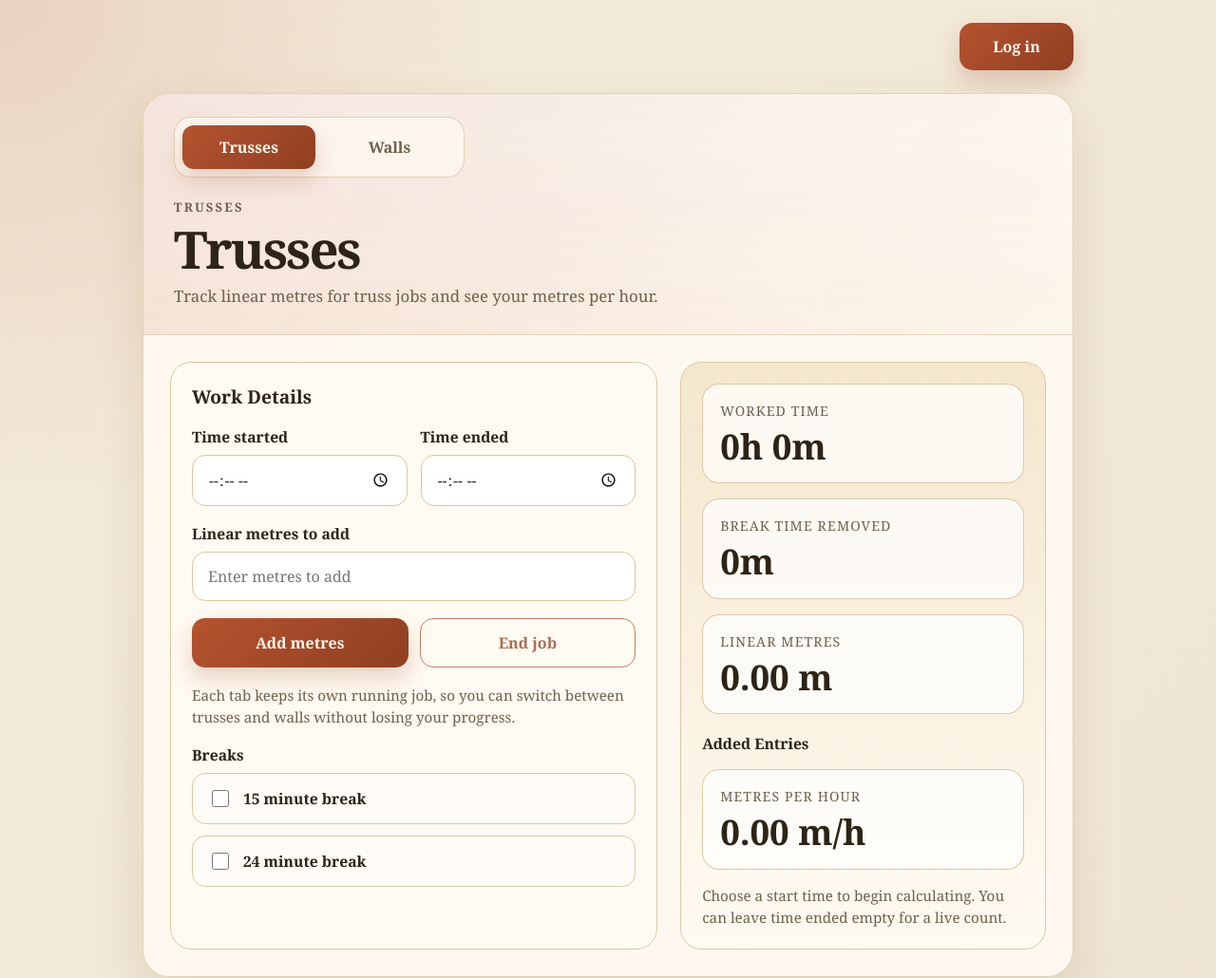
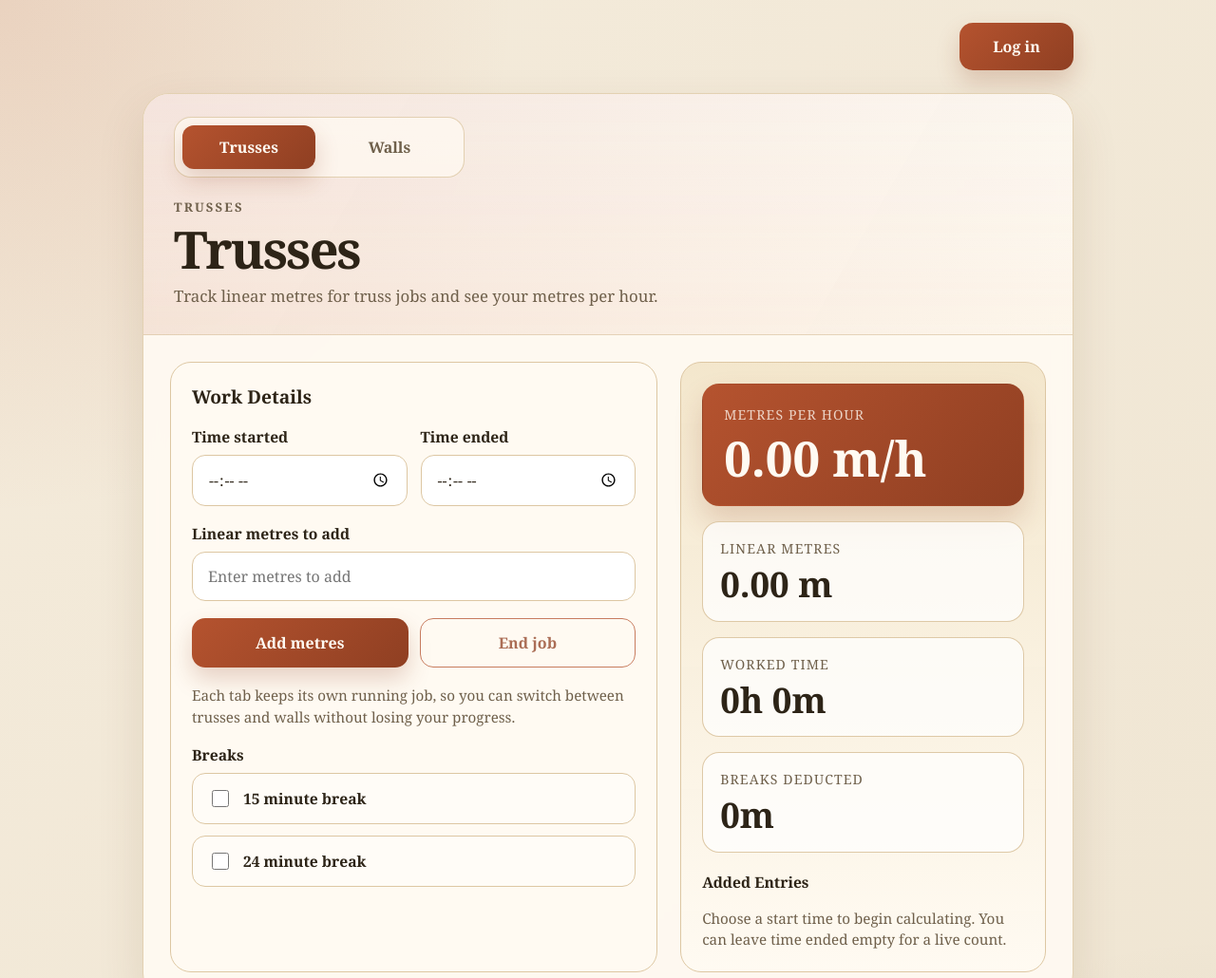
Before and after one commit to KatsuraHina/Screw-COunt, a website with bundled scripts: page public/index.html in a window 1280 px wide. Shown: the top 1030 px of the page at 95% size. Built offline with nearby package versions, Linux system fonts and the light colour scheme; no server answers.

Commit message:
I reordered the stats panel to:
Metres per hour
Linear metres
Worked time
Breaks deducted

```diff
--- a/public/index.html
+++ b/public/index.html
@@ -82,29 +82,29 @@
       </div>
 
       <aside class="card summary">
+        <div class="stat stat-primary">
+          <span id="rateLabel">Metres per hour</span>
+          <strong id="rate">0.00 m/h</strong>
+        </div>
+
         <div class="stat">
-          <span>Worked Time</span>
+          <span id="totalUnitsLabel">Linear metres</span>
+          <strong id="totalUnitsDisplay">0.00 m</strong>
+        </div>
+
+        <div class="stat">
+          <span>Worked time</span>
           <strong id="workedTime">0h 0m</strong>
         </div>
 
         <div class="stat">
-          <span>Break Time Removed</span>
+          <span>Breaks deducted</span>
           <strong id="breakTime">0m</strong>
-        </div>
-
-        <div class="stat">
-          <span id="totalUnitsLabel">Linear Metres</span>
-          <strong id="totalUnitsDisplay">0.00 m</strong>
         </div>
 
         <div class="entries">
           <span id="entriesTitle" class="breaks-title">Added Entries</span>
           <ol id="entriesList" class="entry-list"></ol>
-        </div>
-
-        <div class="stat">
-          <span id="rateLabel">Metres Per Hour</span>
-          <strong id="rate">0.00 m/h</strong>
         </div>
 
         <p id="statusMessage" class="hint">
--- a/public/jobs.js
+++ b/public/jobs.js
@@ -7,7 +7,7 @@ export const JOB_TYPES = {
     label: "Trusses",
     unitLabel: "Linear metres",
     shortUnit: "m",
-    rateLabel: "Metres Per Hour",
+    rateLabel: "Metres per hour",
     rateShortUnit: "m/h",
     addLabel: "Linear metres to add",
     addButtonLabel: "Add metres",
@@ -24,7 +24,7 @@ export const JOB_TYPES = {
     label: "Walls",
     unitLabel: "Screws",
     shortUnit: "screws",
-    rateLabel: "Screws Per Hour",
+    rateLabel: "Screws per hour",
     rateShortUnit: "screws/h",
     addLabel: "Screws to add",
     addButtonLabel: "Add screws",
--- a/public/styles.css
+++ b/public/styles.css
@@ -393,6 +393,22 @@ button:disabled {
   line-height: 1.1;
 }
 
+.stat-primary {
+  padding: 22px;
+  background: linear-gradient(135deg, var(--accent), var(--accent-dark));
+  border-color: transparent;
+  color: #fffaf2;
+  box-shadow: 0 16px 30px rgba(143, 63, 34, 0.2);
+}
+
+.stat-primary span {
+  color: rgba(255, 250, 242, 0.78);
+}
+
+.stat-primary strong {
+  font-size: clamp(2rem, 4vw, 3.2rem);
+}
+
 .hint {
   margin: 0;
   color: var(--muted);
```
